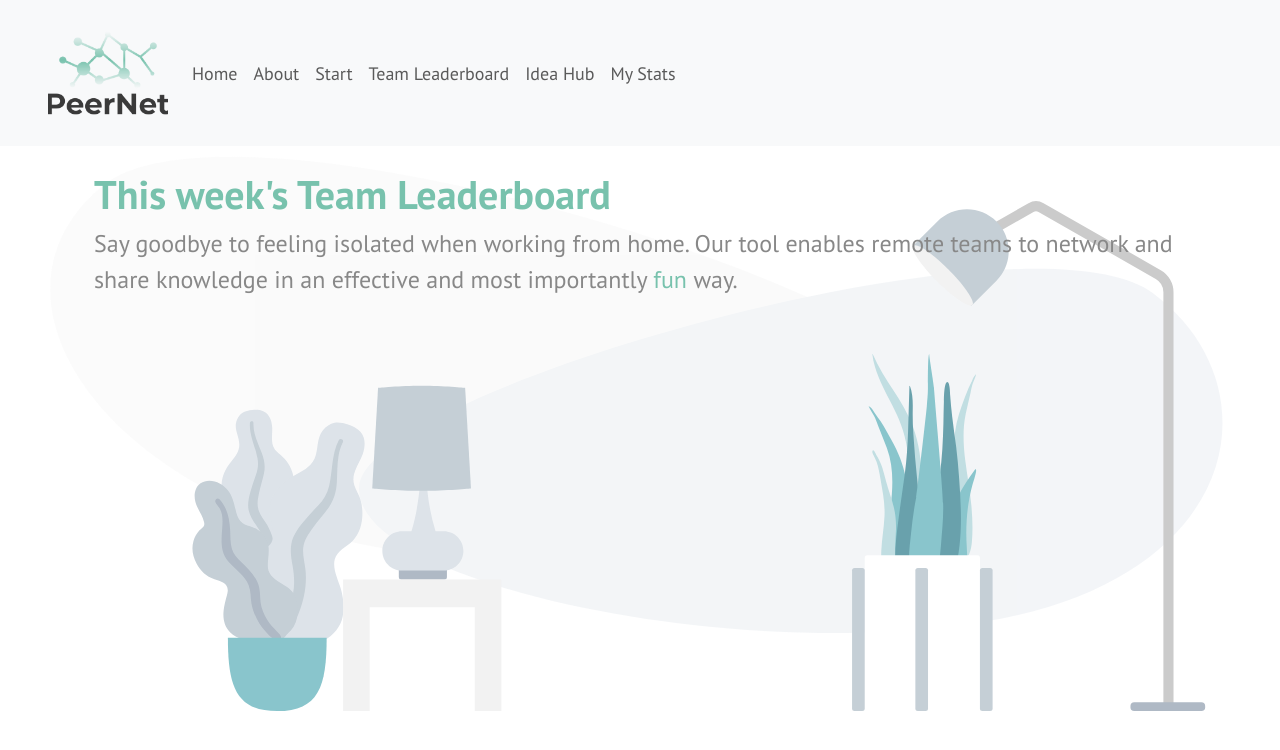
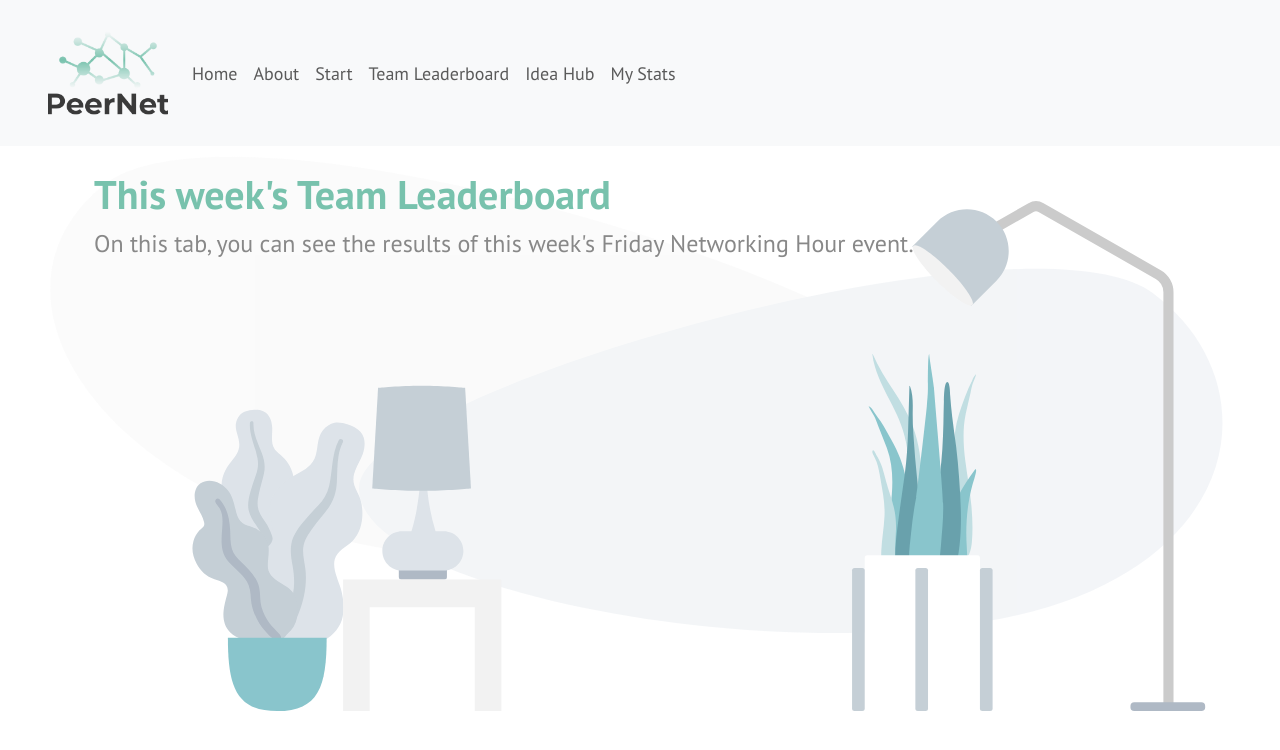
Before and after one commit to jan-willeke/start_hack_2021_frontend, a React (Create React App) app: page /#/leaderboard in a window 1280 px wide. Shown: the top 750 px of the page. Built offline with nearby package versions, Linux system fonts and the light colour scheme.

Commit message:
changes in text

```diff
--- a/src/App/Pages/IdeaHub.js
+++ b/src/App/Pages/IdeaHub.js
@@ -5,7 +5,7 @@ import { NavLink } from "react-router-dom";
 export default function IdeaHub() {
     return <div className="container p-4">
         <h1 className="text-primary">Idea Hub</h1>
-        <p className="larger">Here you can post suggestions about anything directly or indirectly related to your company. Furthermore, you have the option to vote on suggestions proposed by your fellow peers. Democracy nurtures innovation.</p>
+        <p className="larger">Here you can post suggestions about anything directly or indirectly related to your company. You also have the option to vote on suggestions proposed by your fellow peers. <br></br> <span className="text-primary">Democracy nurtures innovation.</span></p>
 
         <HomeOffice className="background-image" />
         <NavLink to="/" className="btn btn-primary mt-4 btn-lg">Post a Suggestion</NavLink>
--- a/src/App/Pages/Leaderboard.js
+++ b/src/App/Pages/Leaderboard.js
@@ -5,7 +5,7 @@ import { NavLink } from "react-router-dom";
 export default function Leaderboard() {
     return <div className="container p-4">
         <h1 className="text-primary">This week's Team Leaderboard</h1>
-        <p className="larger">Say goodbye to feeling isolated when working from home. Our tool enables remote teams to network and share knowledge in an effective and most importantly <span className="text-primary">fun</span> way.</p>
+        <p className="larger">On this tab, you can see the results of this week's Friday Networking Hour event.</p>
         <HomeOffice className="background-image" />
 
     </div>;
```
